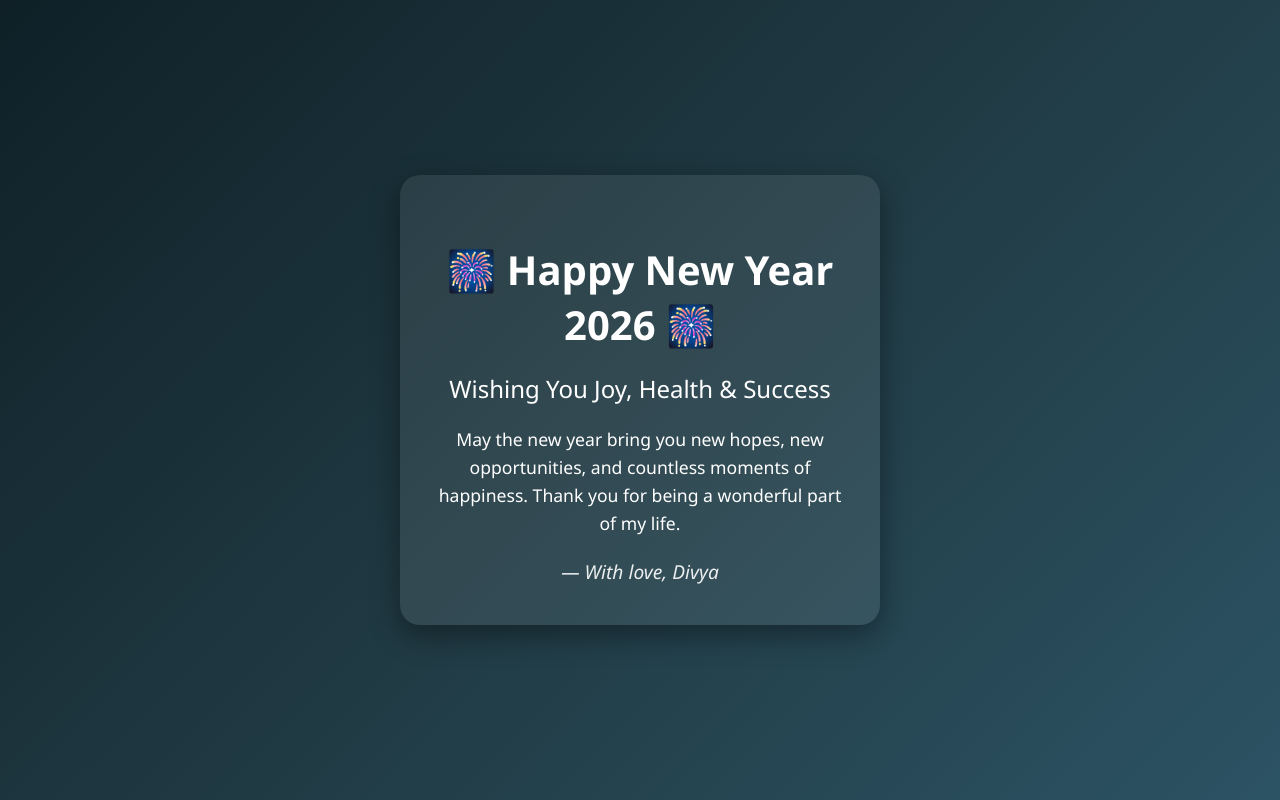
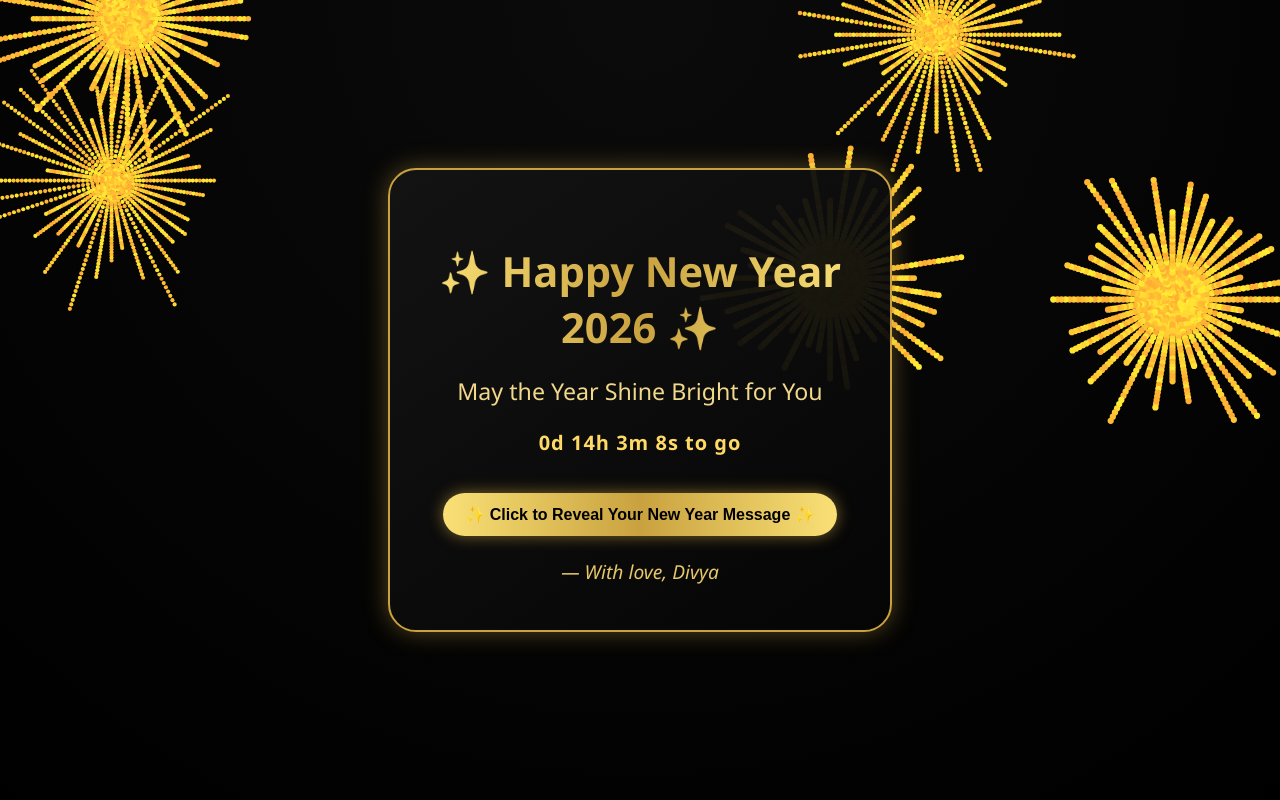
Before and after one commit to divyabiju2029/happy-new-year, a plain HTML site: page index.html in a window 1280 px wide. Drawn offline with Linux system fonts and the light colour scheme.

Commit message:
Update index.html

```diff
--- a/index.html
+++ b/index.html
@@ -3,13 +3,13 @@
 <head>
   <meta charset="UTF-8" />
   <meta name="viewport" content="width=device-width, initial-scale=1.0" />
-  <title>Happy New Year 🎉</title>
+  <title>Happy New Year ✨</title>
   <style>
     body {
       margin: 0;
       font-family: 'Segoe UI', Tahoma, sans-serif;
-      background: linear-gradient(135deg, #0f2027, #203a43, #2c5364);
-      color: #ffffff;
+      background: radial-gradient(circle at top, #0b0b0b, #000000);
+      color: #f5d27a;
       display: flex;
       justify-content: center;
       align-items: center;
@@ -18,55 +18,171 @@
       overflow: hidden;
     }
     .card {
-      background: rgba(255, 255, 255, 0.08);
-      padding: 40px 30px;
-      border-radius: 20px;
-      box-shadow: 0 10px 30px rgba(0,0,0,0.4);
-      max-width: 420px;
+      background: linear-gradient(145deg, rgba(20,20,20,0.95), rgba(5,5,5,0.95));
+      border: 2px solid #c9a23f;
+      padding: 45px 35px;
+      border-radius: 28px;
+      box-shadow: 0 0 25px rgba(201,162,63,0.4);
+      max-width: 430px;
       animation: fadeIn 2s ease-in-out;
+      position: relative;
+      z-index: 2;
     }
     h1 {
-      font-size: 2.5rem;
+      font-size: 2.6rem;
       margin-bottom: 10px;
+      background: linear-gradient(90deg, #f9e076, #c9a23f, #f9e076);
+      -webkit-background-clip: text;
+      -webkit-text-fill-color: transparent;
     }
     h2 {
-      font-size: 1.5rem;
+      font-size: 1.45rem;
       margin-bottom: 20px;
       font-weight: normal;
+      color: #f1d88b;
     }
     p {
-      font-size: 1.1rem;
-      line-height: 1.6;
+      font-size: 1.05rem;
+      line-height: 1.7;
+      color: #f5e6b5;
     }
     .name {
-      margin-top: 20px;
+      margin-top: 22px;
       font-size: 1.2rem;
       font-style: italic;
-      opacity: 0.9;
+      color: #e8c76a;
     }
-    .fireworks {
-      position: absolute;
+    .countdown {
+      margin: 22px 0;
+      font-size: 1.25rem;
+      font-weight: bold;
+      letter-spacing: 1px;
+      color: #ffd966;
+    }
+    canvas {
+      position: fixed;
       top: 0;
       left: 0;
       width: 100%;
       height: 100%;
       pointer-events: none;
+      z-index: 1;
+    }
+    audio {
+      display: none;
     }
     @keyframes fadeIn {
-      from { opacity: 0; transform: scale(0.9); }
+      from { opacity: 0; transform: scale(0.92); }
       to { opacity: 1; transform: scale(1); }
     }
   </style>
 </head>
 <body>
+
+  <!-- Background Music -->
+  <audio autoplay loop>
+    <source src="https://cdn.pixabay.com/download/audio/2022/03/15/audio_6f84777c10.mp3?filename=celebration-11485.mp3" type="audio/mpeg">
+  </audio>
+
+  <!-- Fireworks Canvas -->
+  <canvas id="fireworks"></canvas>
+
   <div class="card">
-    <h1>🎆 Happy New Year 2026 🎆</h1>
-    <h2>Wishing You Joy, Health & Success</h2>
-    <p>
-      May the new year bring you new hopes, new opportunities, and countless moments of happiness.
-      Thank you for being a wonderful part of my life.
+    <h1>✨ Happy New Year 2026 ✨</h1>
+    <h2>May the Year Shine Bright for You</h2>
+
+    <div class="countdown" id="countdown">Loading countdown...</div>
+
+    <button id="revealBtn" style="margin-top:15px;padding:12px 22px;border-radius:30px;border:none;font-size:1rem;font-weight:bold;background:linear-gradient(90deg,#f9e076,#c9a23f,#f9e076);color:#000;cursor:pointer;box-shadow:0 0 15px rgba(201,162,63,0.6);">✨ Click to Reveal Your New Year Message ✨</button>
+
+    <p id="hiddenMessage" style="display:none;margin-top:20px;font-size:1.05rem;line-height:1.7;color:#f5e6b5;">
+      May this New Year unlock golden opportunities, endless happiness, good health, and success.
+      May your life shine brighter than gold and your dreams turn into beautiful realities.
     </p>
+
     <div class="name">— With love, Divya</div>
   </div>
+
+  <script>
+    /* Click to Reveal Message */
+    const revealBtn = document.getElementById('revealBtn');
+    const hiddenMessage = document.getElementById('hiddenMessage');
+
+    revealBtn.addEventListener('click', () => {
+      hiddenMessage.style.display = 'block';
+      revealBtn.style.display = 'none';
+    });
+
+
+    /* Countdown Timer */
+    const countdownEl = document.getElementById('countdown');
+    const newYear = new Date('January 1, 2026 00:00:00').getTime();
+
+    setInterval(() => {
+      const now = new Date().getTime();
+      const diff = newYear - now;
+
+      if (diff <= 0) {
+        countdownEl.innerHTML = '✨ Happy New Year 2026 ✨';
+        return;
+      }
+
+      const days = Math.floor(diff / (1000 * 60 * 60 * 24));
+      const hours = Math.floor((diff / (1000 * 60 * 60)) % 24);
+      const minutes = Math.floor((diff / (1000 * 60)) % 60);
+      const seconds = Math.floor((diff / 1000) % 60);
+
+      countdownEl.innerHTML = `${days}d ${hours}h ${minutes}m ${seconds}s to go`;
+    }, 1000);
+
+    /* Fireworks Animation */
+    const canvas = document.getElementById('fireworks');
+    const ctx = canvas.getContext('2d');
+    canvas.width = window.innerWidth;
+    canvas.height = window.innerHeight;
+
+    function random(min, max) {
+      return Math.random() * (max - min) + min;
+    }
+
+    function firework() {
+      const x = random(0, canvas.width);
+      const y = random(0, canvas.height / 2);
+      const radius = random(2, 4);
+      const particles = 40;
+
+      for (let i = 0; i < particles; i++) {
+        const angle = (Math.PI * 2 / particles) * i;
+        const speed = random(2, 5);
+        let px = x;
+        let py = y;
+
+        const vx = Math.cos(angle) * speed;
+        const vy = Math.sin(angle) * speed;
+
+        let life = 30;
+
+        function draw() {
+          if (life <= 0) return;
+          ctx.beginPath();
+          ctx.arc(px, py, radius, 0, Math.PI * 2);
+          ctx.fillStyle = `hsl(${random(35, 55)}, 100%, 60%)`;
+          ctx.fill();
+          px += vx;
+          py += vy;
+          life--;
+          requestAnimationFrame(draw);
+        }
+        draw();
+      }
+    }
+
+    setInterval(firework, 900);
+
+    window.onresize = () => {
+      canvas.width = window.innerWidth;
+      canvas.height = window.innerHeight;
+    };
+  </script>
 </body>
 </html>
```
